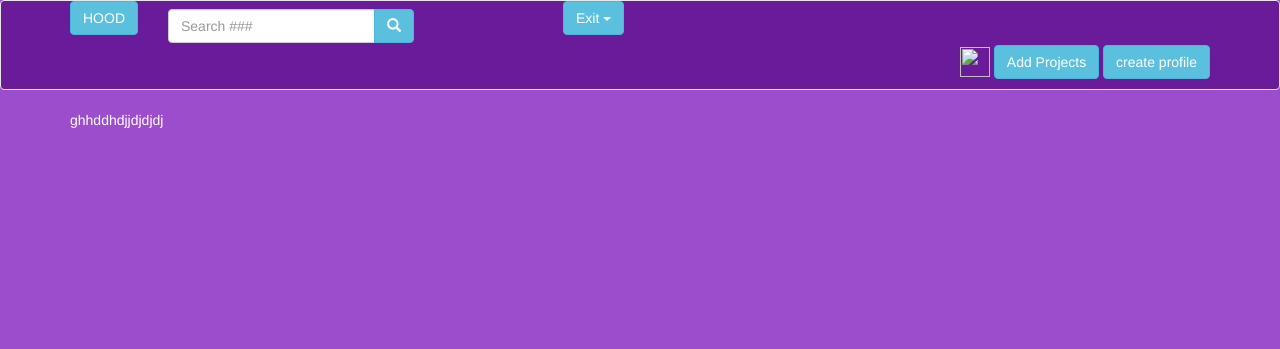
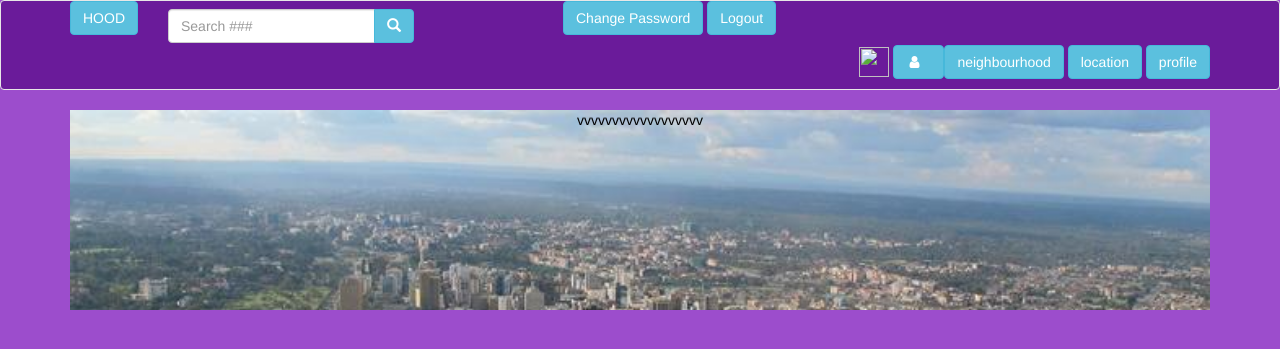
Before and after one commit to mangowilliam/yourhood, a Django app: page / in a window 1280 px wide. Shown: the top 349 px of the page. Run offline with Django 3.2, Linux system fonts and the light colour scheme; the visitor is signed in with stand-in values (Sample User, id 1); some libraries are stand-ins or nearby versions.

```diff
--- a/hoodapp/templates/hood.html
+++ b/hoodapp/templates/hood.html
@@ -1,8 +1,9 @@
 {%extends 'base.html'%}
 {% block content %}
 
-
 <div class="container">
-    <p>ghhddhdjjdjdjdj</p>
+    <div class ="head">
+<p>vvvvvvvvvvvvvvvvvv</p>
+    </div>
 </div>
 {% endblock %}
--- a/hoodapp/templates/navbar.html
+++ b/hoodapp/templates/navbar.html
@@ -42,19 +42,11 @@
         <div class="col-sm-6 col-md-6">
           {% if user.is_authenticated %}
             <ul style="list-style: none;">
-              <li class="dropdown">
-                <a href="#" class="dropdown-toggle btn btn-info btn" data-toggle="dropdown" role="button" aria-expanded="false">Exit
-                          <span class="caret"></span>
-                      </a>
-                <ul class="dropdown-menu" role="menu" class="navbar-brand btn">
                   <li>
                     <a class="btn btn-info" href="/accounts/password/change">Change Password</a>
-                  </li>
-                  <li>
                     <a class="btn btn-info"href="/logout">Logout</a>
                   </li>
-                </ul>
-              </li>
+
             </ul>
             {% else %}
             <li style="list-style: none;">
@@ -67,8 +59,10 @@
         <ul class="navbar-right">
           <li style="list-style: none;">
             <img href=""class="gallery-image" alt=""  width=30 height=30 src=''>
-            <a class="btn btn-info" href="">Add Projects</a>
-            <a class="btn btn-info" href="">create profile</a>
+            <a class="nav-link btn btn btn-info" href=""><i class="fa fa-fw fa-user"></i></<a>&nbsp;&nbsp;
+            <a class="btn btn-info" href="">neighbourhood</a>
+            <a class="btn btn-info" href="">location</a>
+            <a class="btn btn-info" href="">profile</a>
           </li>
 
         </ul>
--- a/static/css/styles.css
+++ b/static/css/styles.css
@@ -1,5 +1,15 @@
 body{
     background-color: #9c4dcc;
     color:#fff;
-    align-content: center;
   }
+  .head{
+    background-image: url("east.jpg");
+    height: 200px;
+    background-repeat: no-repeat;
+    text-align: center;
+    background-size: 100% auto;
+    width: 100%;
+  }
+ .container{
+  color:#000;
+ }
```
Also changed, not shown: hoodapp/forms.py (+18 -0 lines), hoodapp/templates/profile/profile-up.html (+34 -0 lines), hoodapp/templates/profile/profile.html (+23 -0 lines), hoodapp/templates/profile/user-up.html (+33 -0 lines), static/css/east.jpg (added).
